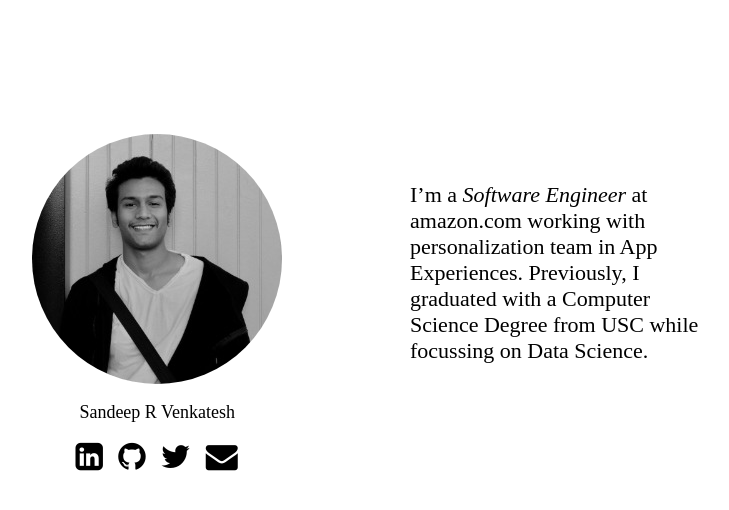
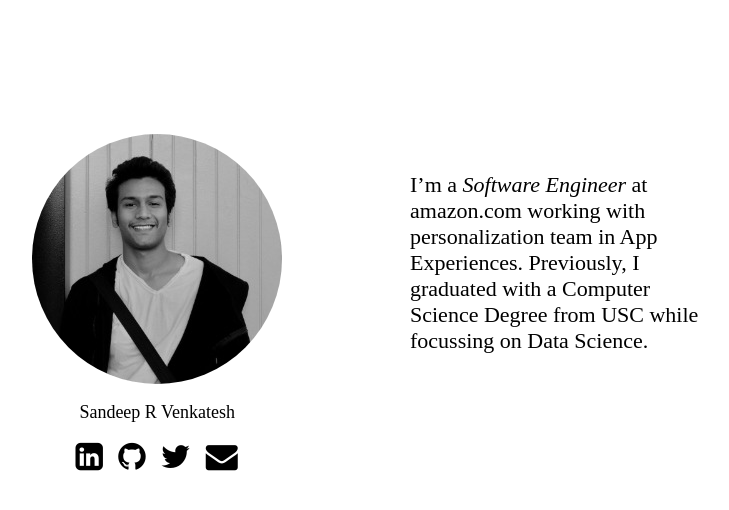
Before and after one commit to rvsandeep/rvsandeep.github.io, a Jekyll site: the page built from index.markdown, in a window 1280 px wide. Shown: the top 510 px of the page, without its empty margins (230-959 px from the left). Built offline with Jekyll 4.4.1, drawn with Linux system fonts in a browser that asks for light colours.

Commit message:
Remove br tag and use CSS for spacing

```diff
--- a/css/main.scss
+++ b/css/main.scss
@@ -27,6 +27,7 @@
 .description {
   font-size: 22px;
   font-family: serif;
+  margin-top: 1rem;
 }
 
 @media (max-width: 750px) {
--- a/index.markdown
+++ b/index.markdown
@@ -1,9 +1,4 @@
 ---
-# Feel free to add content and custom Front Matter to this file.
-# To modify the layout, see https://jekyllrb.com/docs/themes/#overriding-theme-defaults
-
 layout: default-home
 ---
-
-<br>
- I'm a <em>Software Engineer</em> at amazon.com working with personalization team in App Experiences. Previously, I graduated with a Computer Science Degree from USC while focussing on Data Science.
+I'm a <em>Software Engineer</em> at amazon.com working with personalization team in App Experiences. Previously, I graduated with a Computer Science Degree from USC while focussing on Data Science.
```
